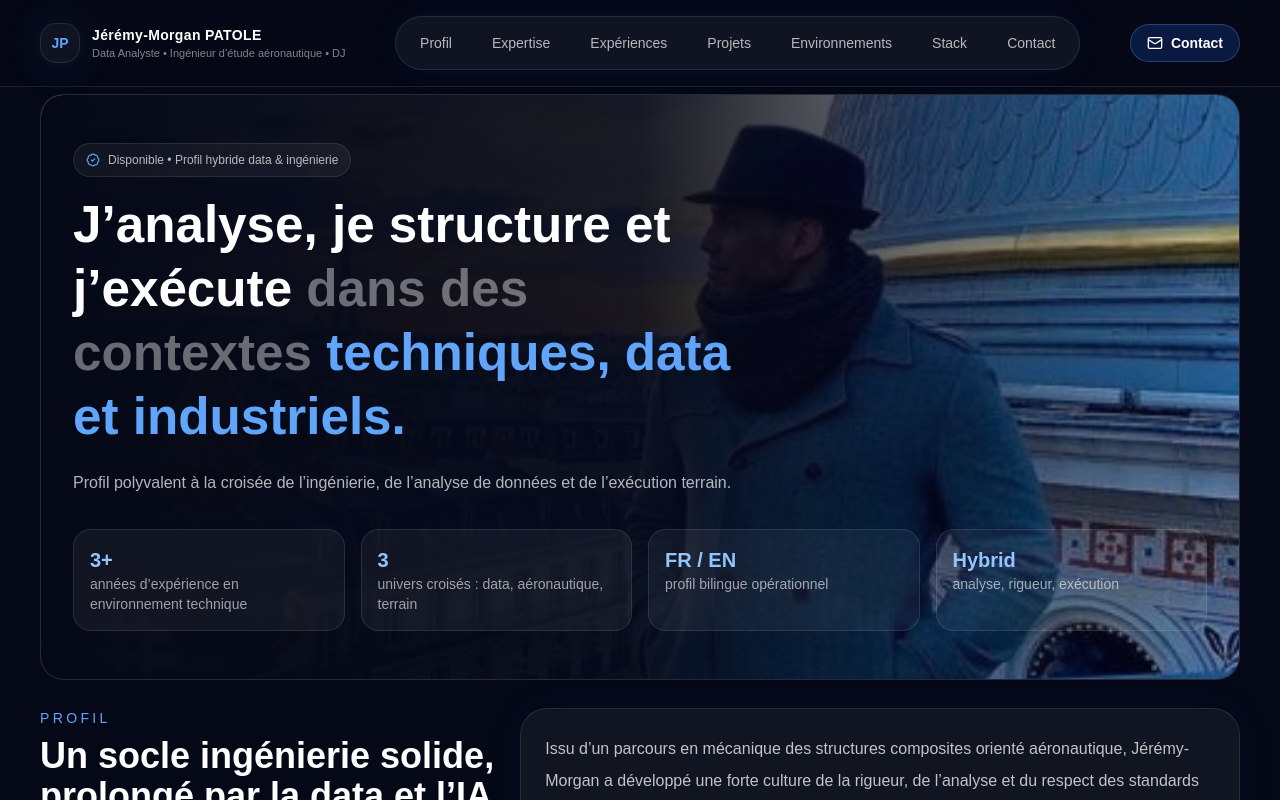
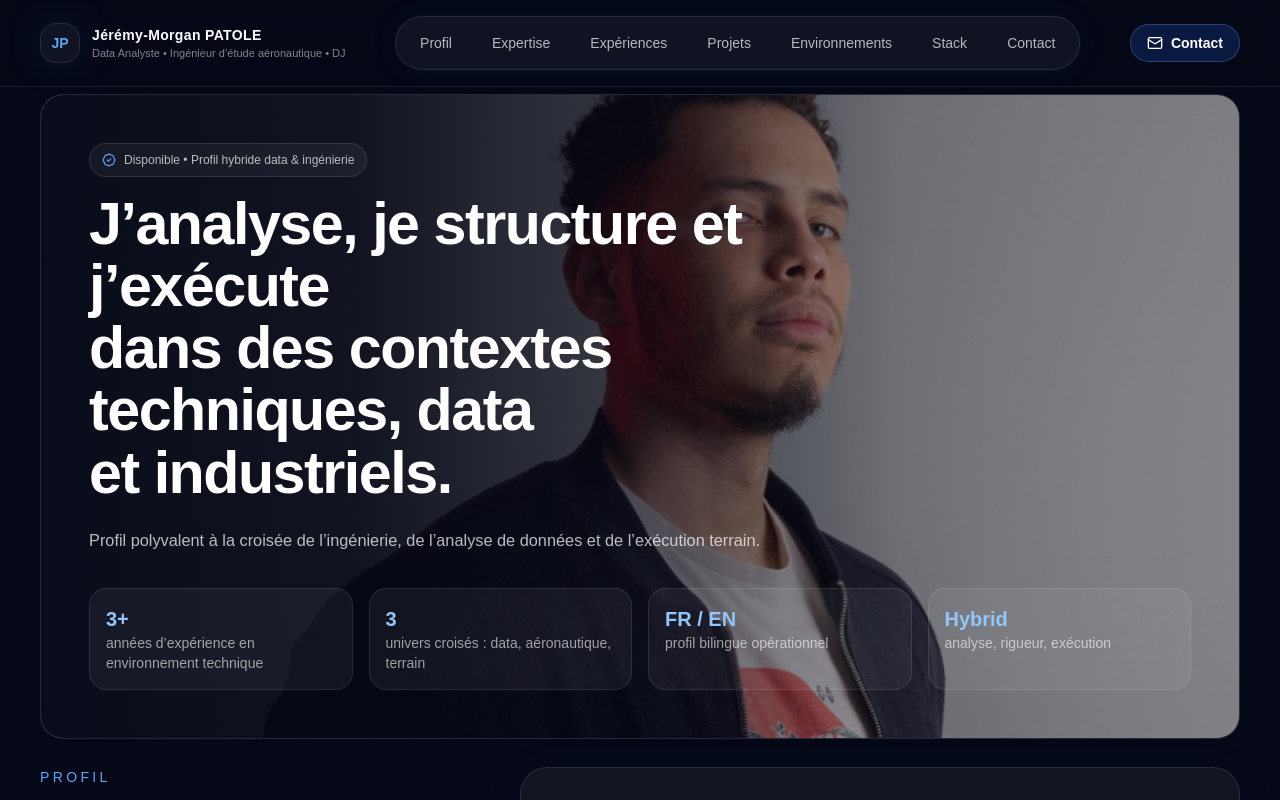
Before and after one commit to slyd971/portfolio-jeremy-patole, a Next.js app: page / in a window 1280 px wide. Shown: the top 800 px of the page. Built offline with nearby package versions, Linux system fonts and the light colour scheme.

Commit message:
update portfolio

```diff
--- a/src/app/page.tsx
+++ b/src/app/page.tsx
@@ -283,7 +283,6 @@
       </div>
     </div>
   </div>
-
 {/* ===================== DESKTOP VERSION ===================== */}
 <div className="hidden lg:block">
   <div className="relative overflow-hidden rounded-[1.45rem] border border-white/10 bg-white/[0.04] backdrop-blur-2xl">
@@ -292,36 +291,36 @@
     <img
       src="/hero.jpg"
       alt="Hero"
-      className="absolute inset-0 h-full w-full object-cover object-[70%_20%] scale-[1.05] opacity-80"
+      className="absolute inset-0 h-full w-full object-cover object-[66%_18%] scale-[1.02] opacity-78"
     />
 
-    <div className="absolute inset-0 bg-gradient-to-r from-[#050816] via-[#050816]/90 to-transparent" />
+    {/* OVERLAY */}
+    <div className="absolute inset-0 bg-[linear-gradient(90deg,rgba(5,8,22,0.96)_0%,rgba(5,8,22,0.90)_26%,rgba(5,8,22,0.62)_48%,rgba(5,8,22,0.22)_72%,rgba(5,8,22,0.12)_100%)]" />
 
     {/* CONTENT */}
-    <div className="relative z-10 flex flex-col gap-8 p-8 lg:py-12">
+    <div className="relative z-10 flex flex-col gap-8 p-8 lg:px-10 lg:py-10 xl:px-12 xl:py-12">
 
       {/* TEXT */}
-      <div className="max-w-2xl">
+      <div className="max-w-[820px]">
         <div className="mb-4 inline-flex items-center gap-2 rounded-full border border-white/10 bg-white/5 px-3 py-2 text-xs text-white/70">
           <BadgeCheck size={14} className="text-[#60A5FA]" />
           Disponible • Profil hybride data & ingénierie
         </div>
 
-        <h1 className="text-[3.2rem] font-semibold leading-tight">
-          J’analyse, je structure et j’exécute{" "}
-          <span className="text-white/40">dans des contextes</span>{" "}
-          <span className="text-[#60A5FA]">
-            techniques, data et industriels.
-          </span>
-        </h1>
+    <h1 className="max-w-[720px] text-[3.3rem] font-semibold leading-[1.05] tracking-tight text-white xl:text-[3.7rem]">
+  J’analyse, je structure et j’exécute{" "}
+  <span className="block">dans des contextes</span>
+  <span className="block">techniques, data</span>
+  <span className="block">et industriels.</span>
+</h1>
 
-        <p className="mt-5 text-base text-white/70 leading-7">
+        <p className="mt-5 max-w-[760px] text-[1.02rem] leading-8 text-white/72">
           Profil polyvalent à la croisée de l’ingénierie, de l’analyse de données
           et de l’exécution terrain.
         </p>
       </div>
 
-      {/* STATS */}
+      {/* STATS (TON BLOC ORIGINAL) */}
       <div className="grid grid-cols-4 gap-4">
         {stats.map((item) => (
           <div
```
Also changed, not shown: public/hero.jpg.
